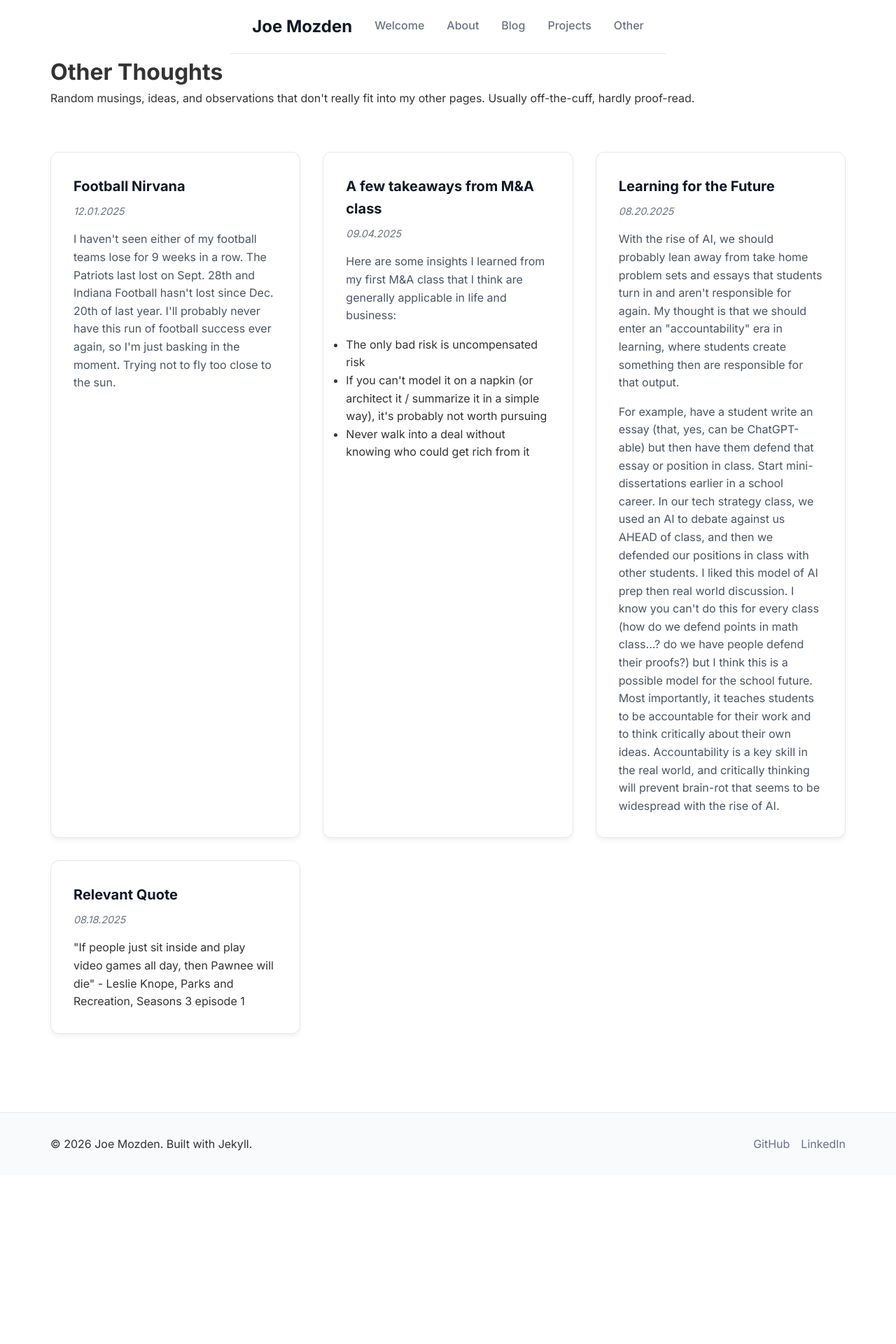
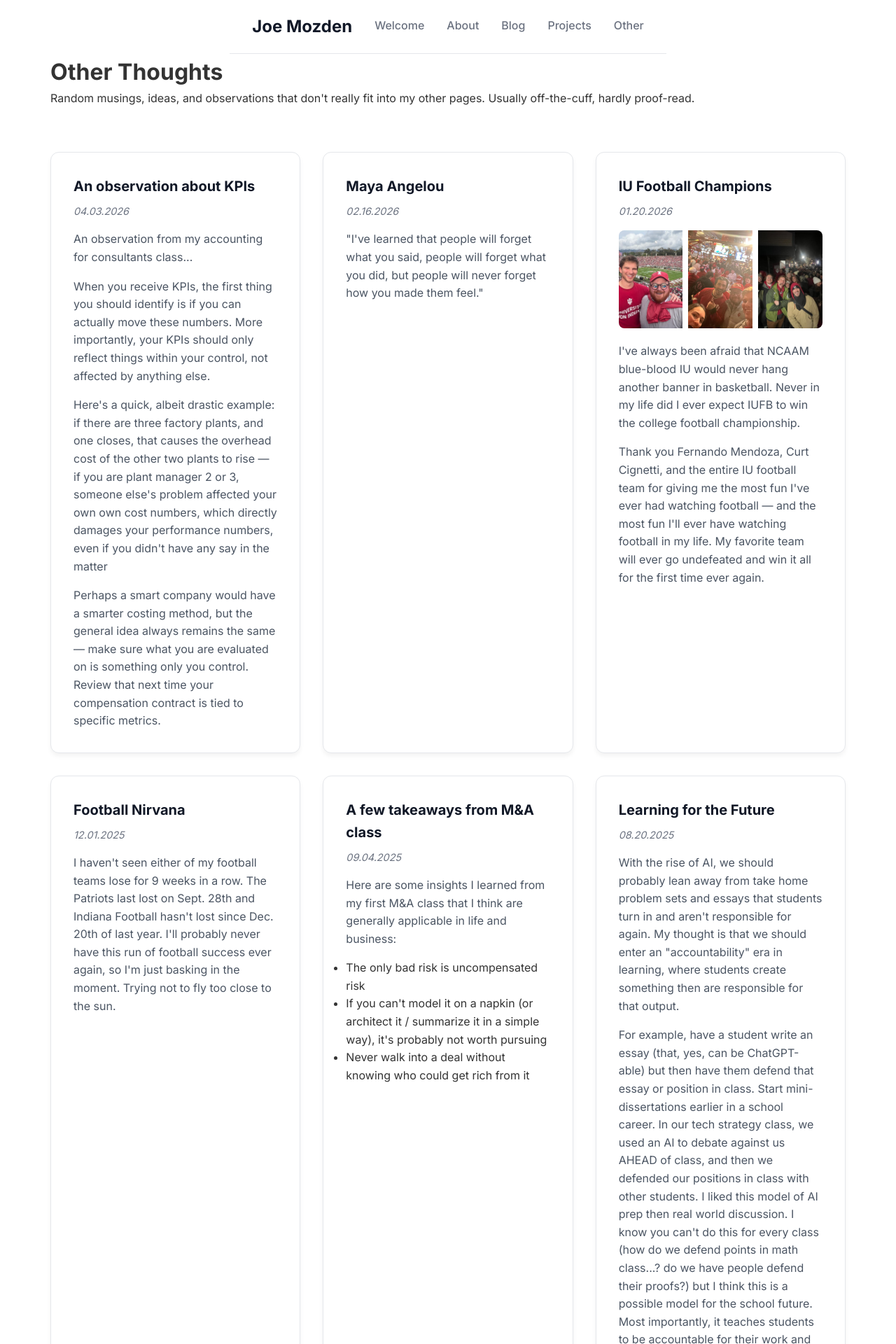
Before and after one commit to jmozden3/jmozden3.github.io, a Jekyll site: the page built from other.html, in a window 1280 px wide. Shown: the top 1920 px of the page at 70% size. Built offline with Jekyll 4.4.1, drawn with Linux system fonts in a browser that asks for light colours; before the commit the page ends 1679 px from its top, so only the background shows below that.

Commit message:
new thoughts 04.03.2026

```diff
--- a/other.html
+++ b/other.html
@@ -17,6 +17,33 @@ title: Other
         <!-- You can organize this however you want - here are some examples -->
 
         <div class="thoughts-grid">
+
+            <div class="thought-card">
+                <h3>An observation about KPIs</h3>
+                <div class="thought-date">04.03.2026</div>
+                <p>An observation from my accounting for consultants class...</p>
+                <p>When you receive KPIs, the first thing you should identify is if you can actually move these numbers. More importantly, your KPIs should only reflect things within your control, not affected by anything else.</p>
+                <p>Here's a quick, albeit drastic example: if there are three factory plants, and one closes, that causes the overhead cost of the other two plants to rise — if you are plant manager 2 or 3, someone else's problem affected your own own cost numbers, which directly damages your performance numbers, even if you didn't have any say in the matter</p>
+                <p>Perhaps a smart company would have a smarter costing method, but the general idea always remains the same — make sure what you are evaluated on is something only you control. Review that next time your compensation contract is tied to specific metrics.</p>
+            </div>
+
+            <div class="thought-card">
+                <h3>Maya Angelou</h3>
+                <div class="thought-date">02.16.2026</div>
+                <p>"I've learned that people will forget what you said, people will forget what you did, but people will never forget how you made them feel."</p>
+            </div>
+
+            <div class="thought-card">
+                <h3>IU Football Champions</h3>
+                <div class="thought-date">01.20.2026</div>
+                <div class="card-images">
+                    <img src="assets/images/iufb-rose-bowl.jpeg" alt="IU Football Rose Bowl">
+                    <img src="assets/images/iufb-nicks.jpeg" alt="IU Football - Nicks">
+                    <img src="assets/images/iufb-kirkwood.jpeg" alt="IU Football - Kirkwood">
+                </div>
+                <p>I've always been afraid that NCAAM blue-blood IU would never hang another banner in basketball. Never in my life did I ever expect IUFB to win the college football championship.</p>
+                <p>Thank you Fernando Mendoza, Curt Cignetti, and the entire IU football team for giving me the most fun I've ever had watching football — and the most fun I'll ever have watching football in my life. My favorite team will ever go undefeated and win it all for the first time ever again.</p>
+            </div>
 
             <div class="thought-card">
                 <h3>Football Nirvana</h3>
@@ -61,6 +88,7 @@ title: Other
                 "If people just sit inside and play video games all day, then Pawnee will die"
                 - Leslie Knope, Parks and Recreation, Seasons 3 episode 1
             </div>
+
         </div>
 
 
@@ -107,6 +135,22 @@ title: Other
 .thought-card:hover {
     transform: translateY(-2px);
     box-shadow: 0 8px 20px rgba(0, 0, 0, 0.08);
+}
+
+.card-images {
+    display: grid;
+    grid-template-columns: repeat(3, 1fr);
+    gap: 0.5rem;
+    margin-bottom: 1.25rem;
+    border-radius: 0.5rem;
+    overflow: hidden;
+}
+
+.card-images img {
+    width: 100%;
+    height: 140px;
+    object-fit: cover;
+    display: block;
 }
 
 .thought-card h3 {
```
Also changed, not shown: assets/images/iufb-kirkwood.jpeg (added), assets/images/iufb-nicks.jpeg (added), assets/images/iufb-rose-bowl.jpeg (added).
